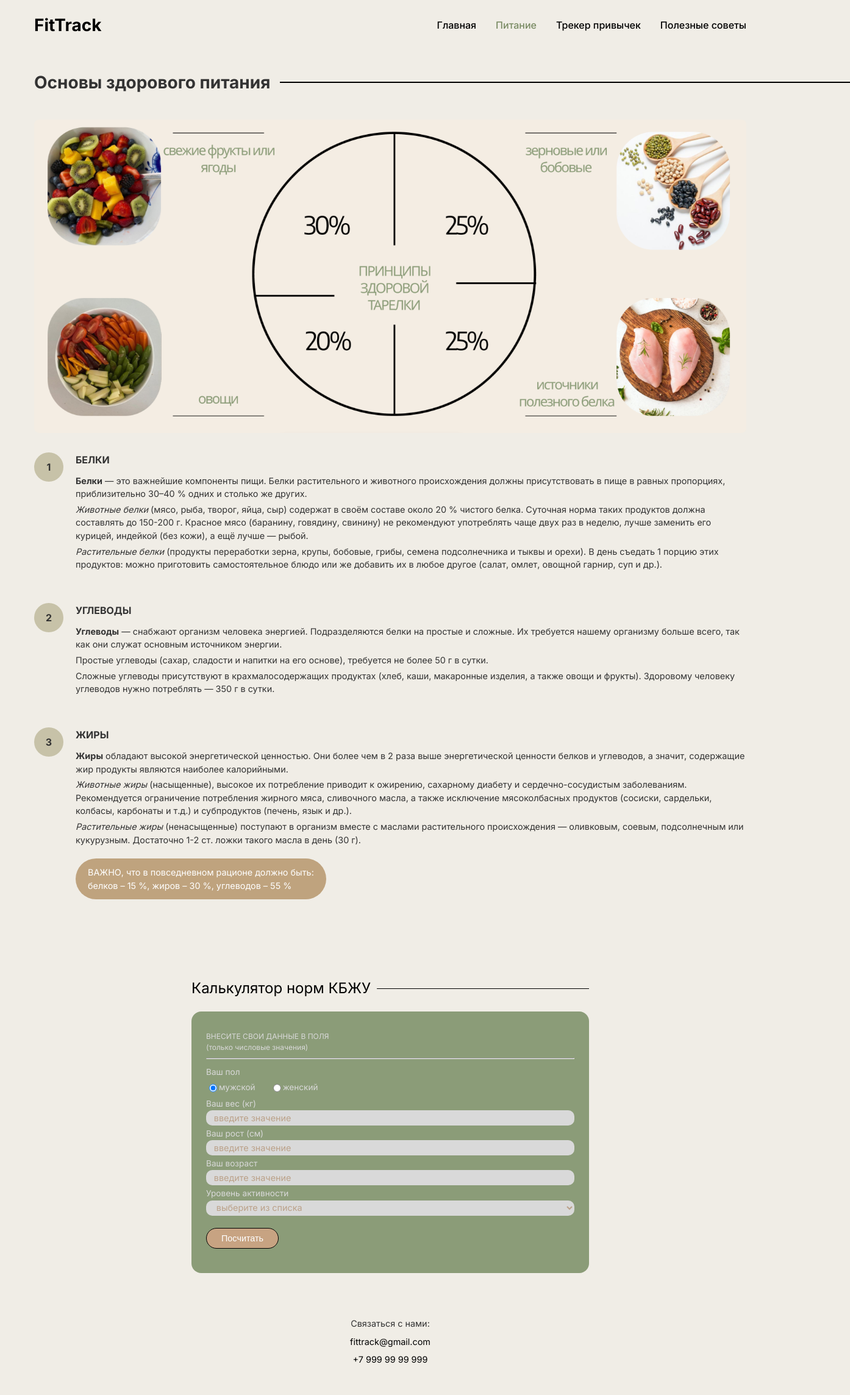
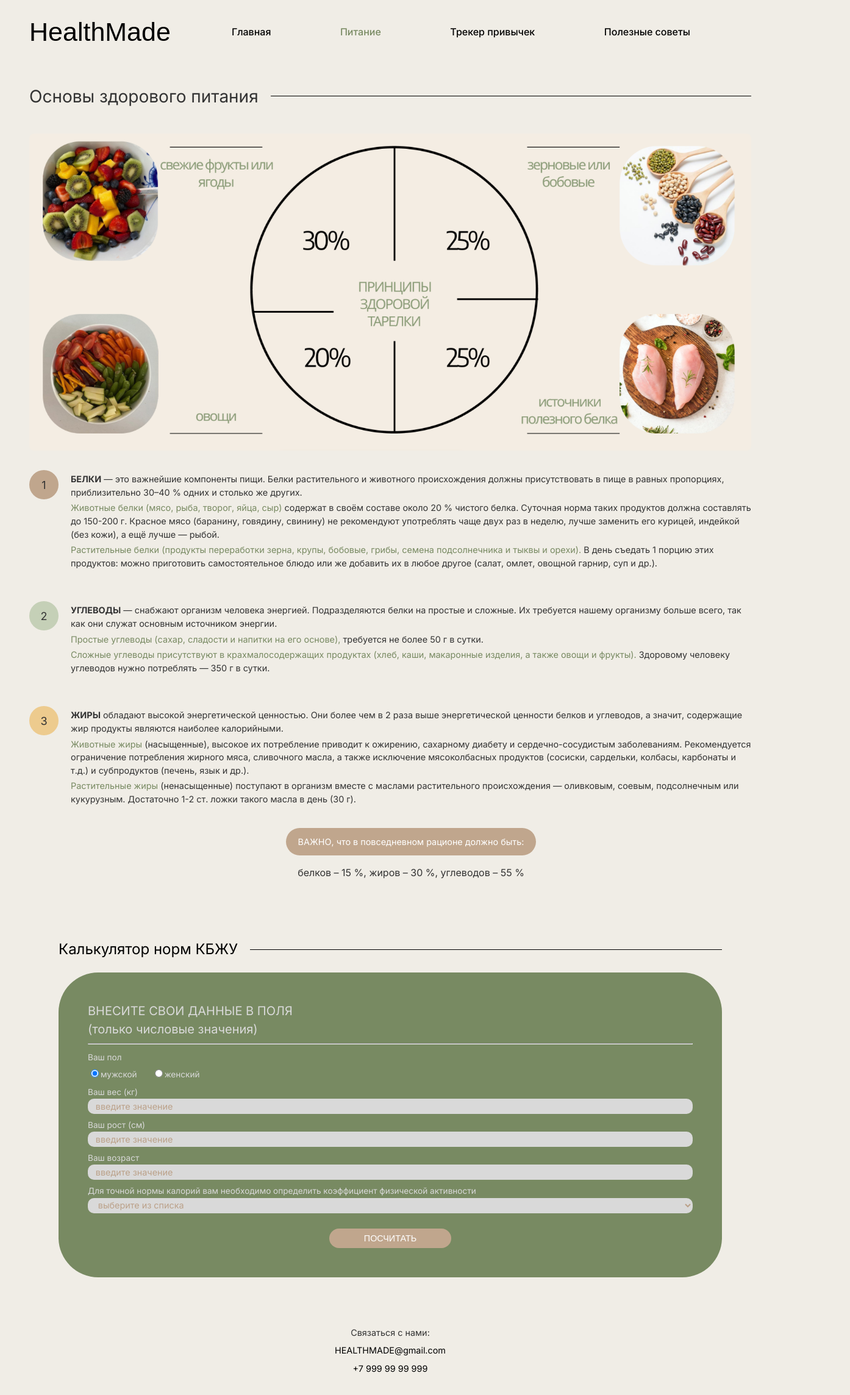
Before and after one commit to aaeii/healthmate, a plain HTML site: page src/nutrition.html in a window 1280 px wide. Shown: the whole page at 61% size, 1394 px wide, since content can reach past the window. Drawn offline with Linux system fonts and the light colour scheme; a web font is replaced by a local one.

Commit message:
обновление под фигму

```diff
--- a/src/main.css
+++ b/src/main.css
@@ -7,7 +7,7 @@
 html,
 body {
   padding: 0;
-  margin: 0;
+  margin: 0 1.5rem;
   font-family: "Inter", sans-serif;
   background: #f0ede6;
   color: #333;
@@ -21,6 +21,7 @@ body {
   --delete: #d0b7b7;
   --green: #8B9C78;
   --beige: #BBA189;
+  --dark-beige: #C0A68D;
   --header-y: #EDCB8E;
   --header-b: #8DC0BD;
   --grey: #D9D9D9;
@@ -35,7 +36,7 @@ img {
 .container {
   width: 100%;
   max-width: 1200px;
-  padding: 0 1rem;
+  /* padding: 0 1rem; */
   margin: 0 auto;
 }
 
@@ -63,8 +64,11 @@ img {
 }
 
 .logo {
-  font-size: 1.75rem;
-  font-weight: 600;
+  /* font-size: 1.75rem;
+  font-weight: 600; */
+  font-family: 'Italiana', sans-serif;
+  font-weight: 400;
+  font-size: 43px;
   text-decoration: none;
   color: #000;
 }
@@ -73,7 +77,10 @@ img {
 .nav {
   display: flex;
   align-items: center;
-  gap: 2rem;
+  margin-left: 100px;
+  margin-right: 100px;
+  justify-content: space-between;
+  width: 100%;
   transition: transform 0.3s ease;
 }
 
@@ -132,18 +139,19 @@ img {
 
 .hero__img {
   width: 100%;
-  border-radius: 1rem;
+  border-radius: 65px;
   object-fit: cover;
 }
 
 .hero__title {
   position: absolute;
-  top: 1.5rem;
-  left: 1.5rem;
-  max-width: 320px;
-  font-size: 1.75rem;
+  top: 150px;
+  left: 100px;
+  /* max-width: 320px; */
+  font-size: 40px;
   font-weight: 500;
   color: #fff;
+  text-shadow: 5px 5px 5px rgba(0, 0, 0, 0.3);
 }
 
 
@@ -161,21 +169,39 @@ img {
 
 
 .features {
-  background: #9dae8c;
-  padding: 2.5rem 0;
+  background-color: var(--success);
+  padding: 2.5rem 1rem;
   margin-bottom: 3rem;
-  border-radius: 1rem;
+  border-radius: 65px;
   color: #fff;
 }
 
 .section-title {
   text-align: center;
-  font-size: 1.5rem;
+  font-size: 2rem;
   margin-bottom: 2rem;
 }
 
 .section-title span {
   font-weight: 700;
+}
+
+.page-title {
+  font-size: 1.75rem;
+  font-weight: 400;
+  margin: 2rem 0 2.5rem;
+  position: relative;
+  display: flex;
+  align-items: center;
+}
+
+.page-title::after {
+  content: "";
+  flex-grow: 1;
+  height: 1.5px;
+  background-color: #000;
+  margin-left: 20px;
+  align-self: center;
 }
 
 .features__grid {
@@ -191,12 +217,13 @@ img {
 }
 
 .feature__icon {
-  height: 32px;
+  height: 100px;
   margin: 0 auto 1rem;
 }
 
 .feature__text {
-  font-size: 0.9rem;
+  font-size: 20px;
+  height: 124px;
 }
 
 
@@ -217,7 +244,7 @@ img {
 
 .card {
   background: #fff;
-  border-radius: 1rem;
+  border-radius: 65px;
   overflow: hidden;
   display: flex;
   flex-direction: column;
@@ -225,8 +252,10 @@ img {
 
 .card__img {
   width: 100%;
-  height: 200px;
+  height: 340px;
   object-fit: cover;
+  border-radius: 65px;
+  ;
 }
 
 .card__content {
@@ -239,6 +268,8 @@ img {
 .card__title {
   margin: 0 0 0.75rem;
   font-size: 1.25rem;
+  color: var(--green);
+  font-weight: 300;
 }
 
 .card__text {
@@ -251,10 +282,10 @@ img {
   margin-top: 1.25rem;
   padding: 0.5rem 1.5rem;
   font-size: 0.9rem;
-  border: 1px solid #9dae8c;
+  border: 1px solid var(--beige);
   border-radius: 999px;
-  background: transparent;
-  color: inherit;
+  background: var(--beige);
+  color: white;
   text-decoration: none;
   transition: background 0.2s, color 0.2s;
 }
@@ -299,6 +330,7 @@ img {
 
   .burger {
     display: flex;
+    z-index: 2;
   }
 
   .nav {
@@ -312,15 +344,20 @@ img {
     gap: 1.5rem;
     background: #f0ede6;
     transform: translateX(-100%);
+    margin-left: 0px;
+    margin-right: 0px;
+    z-index: 1;
   }
 
   .nav--open {
     transform: translateX(0);
+    /* z-index:1; */
   }
 
   .nav__link {
     font-size: 1.5rem;
   }
+
 }
 
 @media (max-width: 480px) {
--- a/src/nutrition.html
+++ b/src/nutrition.html
@@ -4,28 +4,25 @@
 <head>
   <meta charset="UTF-8" />
   <meta name="viewport" content="width=device-width, initial-scale=1.0" />
-  <title>FitTrack — Питание</title>
+  <title>HealthMade — Питание</title>
   <link href="https://fonts.googleapis.com/css2?family=Inter:wght@400;500;700&display=swap" rel="stylesheet" />
+  <link href="https://fonts.googleapis.com/css2?family=Italiana&display=swap" rel="stylesheet">
   <link rel="stylesheet" href="main.css" />
 
 
+
   <style>
-    .page-title {
-      font-size: 1.75rem;
-      font-weight: 600;
-      margin: 2rem 0 2.5rem;
-      position: relative;
-    }
-
-    .page-title::after {
-      content: "";
-      position: absolute;
-      top: 50%;
-      margin-left: 1rem;
-      width: 80%;
-      height: 2px;
-      background: #000;
-      transform: translateY(-50%);
+    :root {
+      --success: #788A62;
+      --fail: #DA6363;
+      --done: #C5D0B7;
+      --delete: #d0b7b7;
+      --green: #8B9C78;
+      --beige: #BBA189;
+      --dark-beige: #C0A68D;
+      --header-y: #EDCB8E;
+      --header-b: #8DC0BD;
+      --grey: #D9D9D9;
     }
 
     .plate {
@@ -69,11 +66,12 @@
       width: 48px;
       height: 48px;
       border-radius: 50%;
-      background: #c7c2a8;
+      /* background: #c7c2a8; */
       display: flex;
       align-items: center;
       justify-content: center;
-      font-weight: 600;
+      font-weight: 400;
+      font-size: 18px;
     }
 
     .nutri-step__body h3 {
@@ -90,21 +88,19 @@
 
     .callout {
       display: inline-block;
-      background: #bfa37e;
+      background: var(--dark-beige);
       color: #fff;
       padding: 0.75rem 1.25rem;
       border-radius: 999px;
       font-size: 0.9rem;
-      margin: 1rem 0 3rem;
+      margin: 1rem auto;
     }
 
 
     .calc {
-      /* background: var(--green); */
       color: #fff;
-      padding: 2rem 1.5rem 2.5rem;
-      border-radius: 1rem;
-      max-width: 700px;
+      padding: 3rem 3rem;
+      border-radius: 65px;
       margin: 0 auto;
     }
 
@@ -117,7 +113,7 @@
 
     .calc small {
       display: block;
-      font-size: 0.75rem;
+      font-size: 20px;
       font-family: Inter;
       font-weight: 400;
       word-wrap: break-word
@@ -127,8 +123,9 @@
       /* display: flex;
       flex-direction: column;
       gap: 1rem; */
-      background: var(--green);
+      background-color: var(--success);
       color: var(--grey);
+
     }
 
     .calc label {
@@ -148,6 +145,7 @@
       color: var(--beige);
       font-weight: 400;
       height: 25px;
+      margin-bottom: 5px;
     }
 
     .calc input::placeholder {
@@ -167,11 +165,12 @@
 
     .calc .btn {
       align-self: center;
-      background: #c7a382;
-      border-color: transparent;
+      background-color: var(--dark-beige);
+      border-color: var(--dark-beige);
       color: #fff;
       font-weight: 500;
-      border: 0.5px solid #000;
+      border: 0.5px #000;
+      width: 200px;
     }
 
 
@@ -199,20 +198,23 @@
       overflow: auto;
       background-color: rgba(0, 0, 0, 0.4);
       color: #fff;
+
     }
 
 
     .modal-content {
-      width: 543px;
-      height: 343px;
+      width: 700px;
+      height: 400px;
       position: absolute;
       top: 50%;
       left: 50%;
       transform: translate(-50%, -50%);
-      background-color: var(--green);
-      padding: 20px;
+      background-color: var(--success);
       border-radius: 65px;
       box-shadow: 0 0 10px rgba(0, 0, 0, 0.3);
+      padding: 20px 60px;
+      font-weight: 100px;
+      font-size: 20px;
     }
 
     .modal__close {
@@ -245,6 +247,11 @@
       background-color: #000;
       margin-left: 10px;
     }
+    em{
+      color: #788A62;
+      font-style: normal;
+    }
+
   </style>
 </head>
 
@@ -252,7 +259,7 @@
 
   <header class="header">
     <div class="container header__inner">
-      <a href="index.html" class="logo">FitTrack</a>
+      <a href="index.html" class="logo">HealthMade</a>
 
       <nav class="nav" id="navigation">
         <a class="nav__link " href="index.html">Главная</a>
@@ -275,38 +282,37 @@
     </div>
 
     <section class="nutri-step">
-      <div class="nutri-step__num">1</div>
+      <div class="nutri-step__num" style="background-color: #C0A68D;">1</div>
       <div class="nutri-step__body">
-        <h3>Белки</h3>
-        <p><strong>Белки</strong> — это важнейшие компоненты пищи. Белки растительного и животного происхождения должны
+        <p><strong>БЕЛКИ</strong> — это важнейшие компоненты пищи. Белки растительного и животного происхождения должны
           присутствовать в пищe в равных пропорциях, приблизительно 30–40 % одних и столько же других.</p>
-        <p><em>Животные белки</em> (мясо, рыба, творог, яйца, сыр) содержат в своём составе около 20 % чистого белка.
+        <p><em>Животные белки (мясо, рыба, творог, яйца, сыр)</em> содержат в своём составе около 20 % чистого белка.
           Суточная норма таких продуктов должна составлять до 150-200 г. Красное мясо (баранину, говядину, свинину) не
           рекомендуют употреблять чаще двух раз в неделю, лучше заменить его курицей, индейкой (без кожи), а ещё лучше —
           рыбой.</p>
-        <p><em>Растительные белки</em> (продукты переработки зерна, крупы, бобовые, грибы, семена подсолнечника и тыквы
-          и орехи). В день съедать 1 порцию этих продуктов: можно приготовить самостоятельное блюдо или же добавить их в
+
+        <p><em>Растительные белки (продукты переработки зерна, крупы, бобовые, грибы, семена подсолнечника и тыквы
+          и орехи).</em> В день съедать 1 порцию этих продуктов: можно приготовить самостоятельное блюдо или же добавить их в
           любое другое (салат, омлет, овощной гарнир, суп и др.).</p>
+
       </div>
     </section>
 
     <section class="nutri-step">
-      <div class="nutri-step__num">2</div>
+      <div class="nutri-step__num" style="background-color: #C5D0B7;">2</div>
       <div class="nutri-step__body">
-        <h3>Углеводы</h3>
-        <p><strong>Углеводы</strong> — снабжают организм человека энергией. Подразделяются белки на простые и сложные.
+        <p><strong>УГЛЕВОДЫ</strong> — снабжают организм человека энергией. Подразделяются белки на простые и сложные.
           Их требуется нашему организму больше всего, так как они служат основным источником энергии.</p>
-        <p>Простые углеводы (сахар, сладости и напитки на его основе), требуется не более 50 г в сутки.</p>
-        <p>Сложные углеводы присутствуют в крахмалосодержащих продуктах (хлеб, каши, макаронные изделия, а также овощи и
-          фрукты). Здоровому человеку углеводов нужно потреблять — 350 г в сутки.</p>
+        <p><em>Простые углеводы (сахар, сладости и напитки на его основе),</em> требуется не более 50 г в сутки.</p>
+        <p><em>Сложные углеводы присутствуют в крахмалосодержащих продуктах (хлеб, каши, макаронные изделия, а также овощи и
+          фрукты).</em> Здоровому человеку углеводов нужно потреблять — 350 г в сутки.</p>
       </div>
     </section>
 
     <section class="nutri-step">
-      <div class="nutri-step__num">3</div>
+      <div class="nutri-step__num" style="background-color:var(--header-y);">3</div>
       <div class="nutri-step__body">
-        <h3>Жиры</h3>
-        <p><strong>Жиры</strong> обладают высокой энергетической ценностью. Они более чем в 2 раза выше энергетической
+        <p><strong>ЖИРЫ</strong> обладают высокой энергетической ценностью. Они более чем в 2 раза выше энергетической
           ценности белков и углеводов, а значит, содержащие жир продукты являются наиболее калорийными.</p>
         <p><em>Животные жиры</em> (насыщенные), высокое их потребление приводит к ожирению, сахарному диабету и
           сердечно-сосудистым заболеваниям. Рекомендуется ограничение потребления жирного мяса, сливочного масла, а
@@ -315,14 +321,16 @@
         <p><em>Растительные жиры</em> (ненасыщенные) поступают в организм вместе с маслами растительного происхождения —
           оливковым, соевым, подсолнечным или кукурузным. Достаточно 1-2 ст. ложки такого масла в день (30 г).</p>
 
-        <span class="callout">ВАЖНО, что в повседневном рационе должно быть: <br />белков – 15 %, жиров – 30 %,
-          углеводов – 55 %</span>
+        <div style="display: grid;place-items: center; margin-top: 20px;">
+          <span class="callout">ВАЖНО, что в повседневном рационе должно быть: </span>
+          <span>белков – 15 %, жиров – 30 %,
+          углеводов – 55 %</span></div>
       </div>
     </section>
 
 
     <section class="calc">
-      <h2 class="header-line">
+      <h2 class="page-title">
         Калькулятор норм КБЖУ
       </h2>
       <form id="bju-form" class="calc form">
@@ -350,7 +358,7 @@
           <input type="number" name="age" min="1" placeholder="введите значение" required />
         </label>
 
-        <label>Уровень активности
+        <label>Для точной нормы калорий вам необходимо определить коэффициент физической активности
           <select name="activity" required class="activity">
             <option value="" disabled selected>выберите из списка</option>
             <option value="1.2">Минимальная активность</option>
@@ -360,7 +368,9 @@
             <option value="1.9">Очень тяжёлые тренировки / физ. работа</option>
           </select>
         </label>
-        <button class="btn" type="submit">Посчитать</button>
+        <div style="display: grid;place-items: center;">
+          <button class="btn" type="submit">ПОСЧИТАТЬ</button>
+        </div>
       </form>
     </section>
     </div>
@@ -368,12 +378,13 @@
       <div class="modal-content">
         <span class="modal__close">&times;</span>
         <div id="results" style="display:none;">
-          <h3>ВАШИ НОРМЫ:</h3>
-          <p><strong>Индекс массы тела:</strong> <span id="bmi"></span> </p>
-          <p><strong>Калории:</strong> <span id="calories"></span> ккал</p>
-          <p><strong>Белки:</strong> <span id="proteins"></span> г</p>
-          <p><strong>Жиры:</strong> <span id="fats"></span> г</p>
-          <p><strong>Углеводы:</strong> <span id="carbs"></span> г</p>
+          <div style="display: grid;place-items: center; margin: 10px 0px;">
+          <p>ВАШИ НОРМЫ:</p></div>
+          <p>Индекс массы тела: <span id="bmi"></span> </p>
+          <p>Калории: <span id="calories"></span> ккал</p>
+          <p>Белки: <span id="proteins"></span> г</p>
+          <p>Жиры: <span id="fats"></span> г</p>
+          <p>Углеводы: <span id="carbs"></span> г</p>
         </div>
       </div>
     </div>
@@ -383,7 +394,7 @@
   <footer class="footer">
     <div class="container footer__inner">
       <span>Связаться с нами:</span>
-      <a href="mailto:fittrack@gmail.com">fittrack@gmail.com</a>
+      <a href="mailto:HEALTHMADE@gmail.com">HEALTHMADE@gmail.com</a>
       <a href="tel:+79999999999">+7 999 99 99 999</a>
     </div>
   </footer>
```
Also changed, not shown: src/404.html (+1 -1 lines), src/habits.html (+6 -26 lines), src/index.html (+14 -16 lines), src/tips.html (+4 -22 lines), assets/img/lemons2.png (added), 1 other file.
